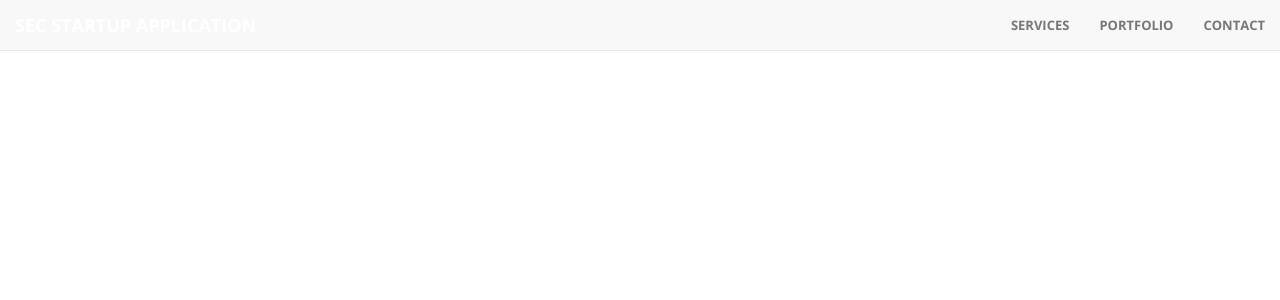
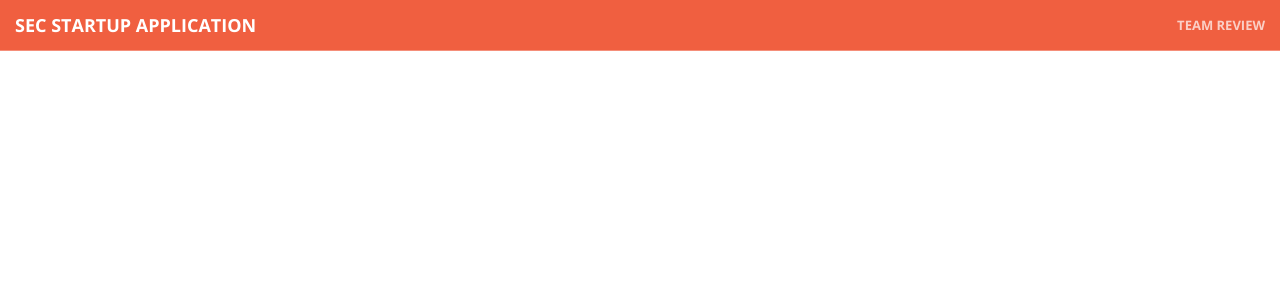
Before and after one commit to qij3/SEC, a Django app: page /team/ in a window 1280 px wide. Shown: the top 300 px of the page. Run offline with Django 3.2, Linux system fonts and the light colour scheme; data that the repository does not hold is empty; some libraries are stand-ins or nearby versions.

Commit message:
Updating AWS Code to upload team images

```diff
--- a/core/urls.py
+++ b/core/urls.py
@@ -5,5 +5,7 @@ import core.views as coreviews
 urlpatterns = patterns('',
 
  url(r'^$', coreviews.LandingView.as_view()),
-url(r'team/$', coreviews.TeamListView.as_view()),
+ url(r'team/$', coreviews.TeamListView.as_view()),
+ url(r'team/(?P<pk>\d+)/detail/$', coreviews.TeamDetailView.as_view(), name='team_list'),
+
 )
--- a/core/views.py
+++ b/core/views.py
@@ -6,16 +6,25 @@ from django.views.generic import TemplateView
 from django.views.generic import TemplateView
 from sitegate.decorators import redirect_signedin, sitegate_view
 
+# Creating list view
 from django.views.generic.list import ListView
 import core.models as coremodels
+
+# Creating Details view
+from django.views.generic.detail import DetailView
 
 class LandingView(TemplateView):
     template_name = 'base/index.html'
 
 class TeamListView(ListView):
     model = coremodels.Team
-    # template_name = 'team/list.html'
-    template_name = 'base/theme.html'
+    template_name = 'team/list.html'
+
+class TeamDetailView(DetailView):
+    model = coremodels.Team
+    template_name = 'team/detail.html'
+    context_object_name = 'team'
+
 
 @sitegate_view(widget_attrs={'class': 'form-control', 'placeholder': lambda f: f.label}, template='form_bootstrap3') # This also prevents logged in users from accessing our sign in/sign up page.
 def entrance(request):
--- a/static/css/creative.css
+++ b/static/css/creative.css
@@ -60,6 +60,10 @@ p {
     background-color: #222;
 }
 
+.main-content {
+    padding-top: 90px;
+}
+
 .text-faded {
     color: rgba(255,255,255,.7);
 }
@@ -79,7 +83,7 @@ aside {
 .navbar-default {
     border-color: rgba(34,34,34,.05);
     font-family: 'Open Sans','Helvetica Neue',Arial,sans-serif;
-    background-color: #fff;
+    background-color: #222;
     -webkit-transition: all .35s;
     -moz-transition: all .35s;
     transition: all .35s;
@@ -124,7 +128,7 @@ aside {
 @media(min-width:768px) {
     .navbar-default {
         border-color: rgba(255,255,255,.3);
-        background-color: transparent;
+        background-color: #f05f40;
     }
 
     .navbar-default .navbar-header .navbar-brand {
--- a/templates/base/index.html
+++ b/templates/base/index.html
@@ -47,12 +47,13 @@
                     <span class="icon-bar"></span>
                     <span class="icon-bar"></span>
                 </button>
-                <a class="navbar-brand page-scroll" href="#page-top">SEC Startup Application</a>
+                <a class="navbar-brand page-scroll" href="/">SEC Startup Application</a>
             </div>
 
             <!-- Collect the nav links, forms, and other content for toggling -->
             <div class="collapse navbar-collapse" id="bs-example-navbar-collapse-1">
                 <ul class="nav navbar-nav navbar-right">
+                    {% block navigation %}
                     <li>
                         <a class="page-scroll" href="#services">Services</a>
                     </li>
@@ -62,6 +63,7 @@
                     <li>
                         <a class="page-scroll" href="#contact">Contact</a>
                     </li>
+                    {% endblock %}
                 </ul>
             </div>
             <!-- /.navbar-collapse -->
--- a/templates/base/theme.html
+++ b/templates/base/theme.html
@@ -1,20 +1,9 @@
 {% extends "base/index.html" %}
 
 {% block main_content %}
-{% load staticfiles %}
-
-<link href="{% static "css/bootstrap.min.css" %}" rel="stylesheet">
-<div class="row">
-    <div class="col-md-2"></div>
-    <div class="col-md-8">
-    {% for location in object_list %}
-        <div class='panel'>
-        <h3>{{ location.title }}</h3>
-        <p>{{ location.description }}</p>
-        </div>
-    {% endfor %}
-    </div>
-    <div class="col-md-2"></div>
-</div>
-
+	{% block navigation %}
+		<li>
+ 			<a class="page-scroll" href="/team">Team Review</a>
+ 		</li>
+	{% endblock %}
 {% endblock %}
--- a/templates/team/list.html
+++ b/templates/team/list.html
@@ -1,14 +1,19 @@
-{% load staticfiles %}
-<link href="{% static "css/bootstrap.min.css" %}" rel="stylesheet">
-<div class="row">
+{% extends "base/theme.html" %}
+{% block main_content %}
+  <div class="row main-content">
     <div class="col-md-2"></div>
-    <div class="col-md-8">
-    {% for location in object_list %}
-        <div class='panel'>
-        <h3>{{ location.title }}</h3>
-        <p>{{ location.description }}</p>
-        </div>
-    {% endfor %}
-    </div>
+      <div class="col-md-8">
+        {% for team in object_list %}
+         <div class="panel">
+           <h3><a href="{{ team.get_absolute_url }}">{{ team.title }}</a></h3>
+            {% if team.status %}<p><b>Status: </b>{{ team.status }}</p>{% endif %}
+            {% if team.image_file %}
+              <img class="img-responsive" src="{{ team.image_file.url }}"></img>
+            {% endif %}
+             <p>{{ team.description }}</p>
+         </div>
+         {% endfor %}
+      </div>
     <div class="col-md-2"></div>
-</div>
+  </div>
+{% endblock %}
```
Also changed, not shown: core/models.py (+17 -1 lines), sec/settings.py (+11 -0 lines), templates/team/detail.html (added, +12 -0 lines), core/migrations/0002_team_image_file.py (added).
